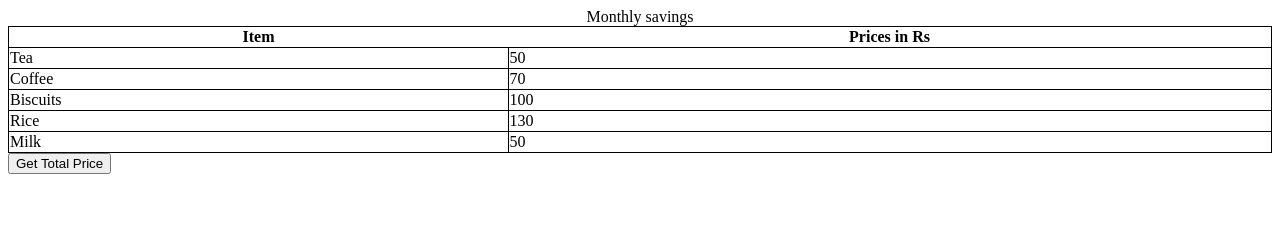
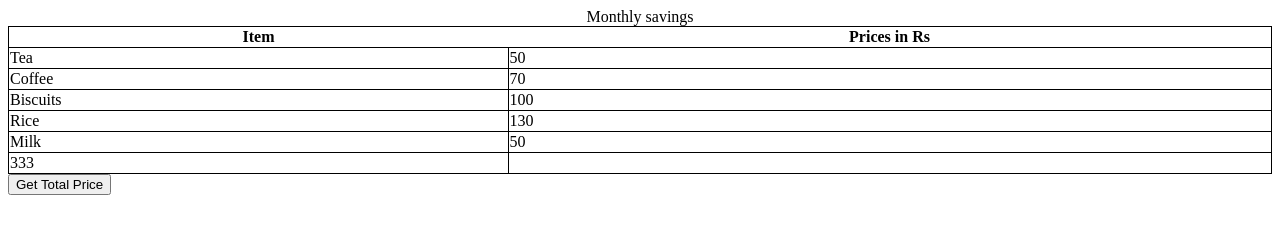
Before and after one commit to acciojob/grofers-checkout-UdayBari3421, a website: page main.html in a window 1280 px wide. Drawn offline with Linux system fonts and the light colour scheme.

Commit message:
created a submission

```diff
--- a/main.html
+++ b/main.html
@@ -36,6 +36,10 @@
       <td class="item">Milk</td>
       <td class="price">50</td>
     </tr>
+    <tr id="ans">
+      <td class="item">333</td>
+    </tr>
+
   </table>
     <script type="text/javascript" src="./script.js">
 </script>
```
